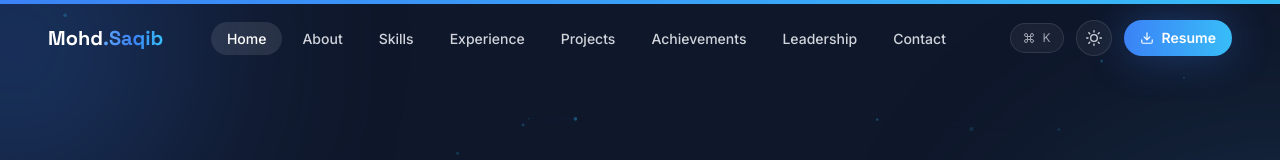
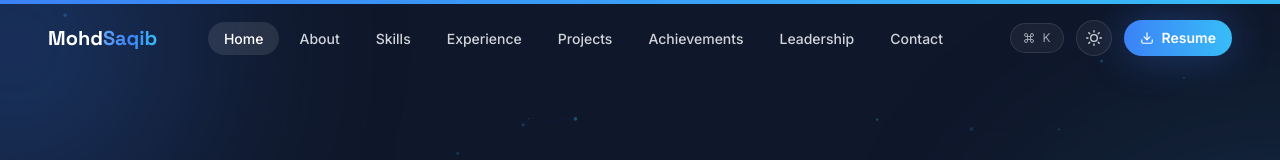
Before and after one commit to mohdsaqb/my-portfolio, a React (Vite) app: page / in a window 1280 px wide. Shown: the top 160 px of the page. Built offline with nearby package versions, Linux system fonts and the light colour scheme.

Commit message:
small fix

```diff
--- a/src/components/layout/Navbar.jsx
+++ b/src/components/layout/Navbar.jsx
@@ -48,7 +48,7 @@ export default function Navbar() {
           duration={500}
           className="cursor-pointer font-display text-xl font-bold text-white"
         >
-          Mohd<span className="text-gradient">.Saqib</span>
+          Mohd<span className="text-gradient">Saqib</span>
         </Link>
 
         <ul className="hidden lg:flex items-center gap-1">
```
